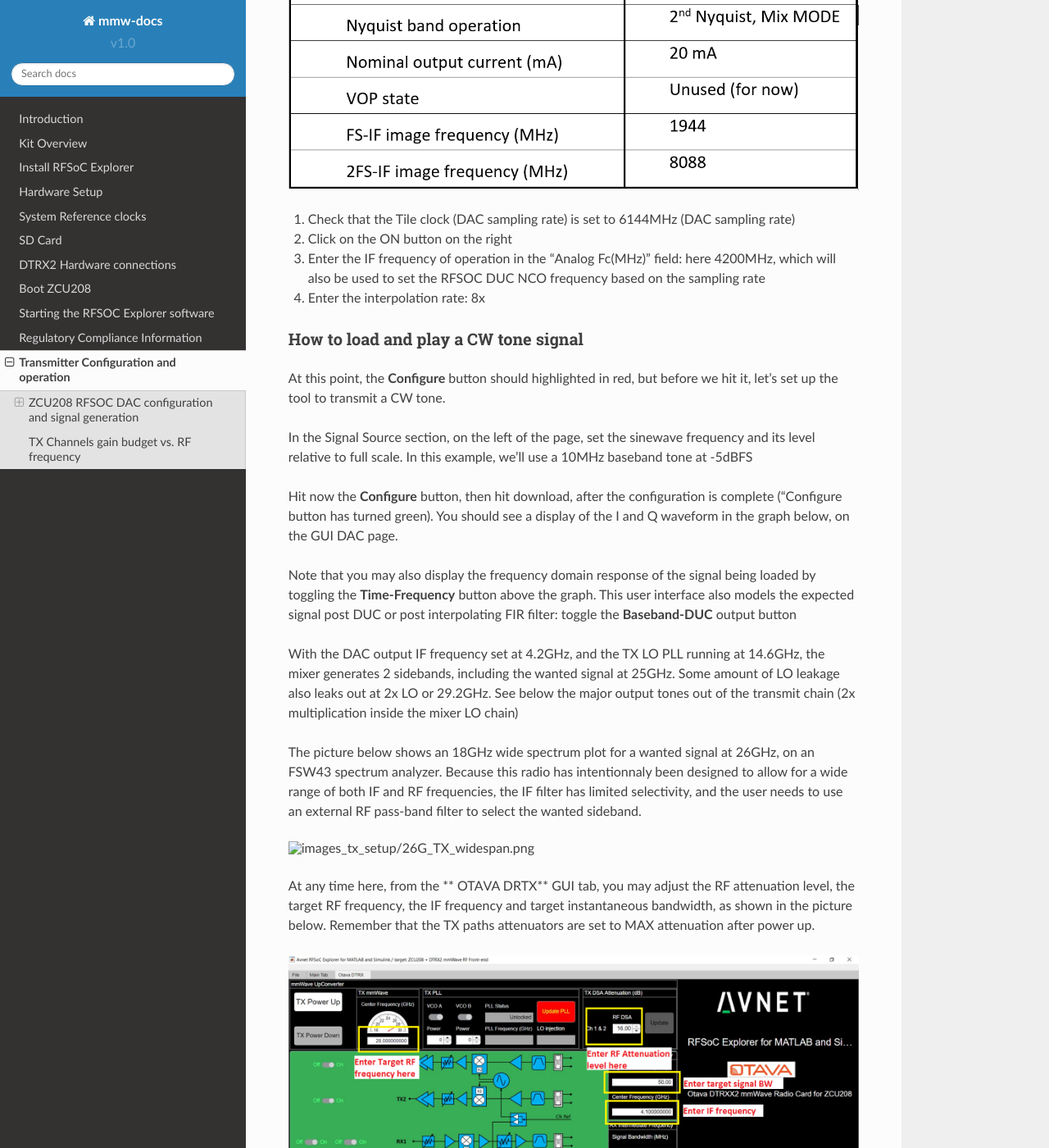
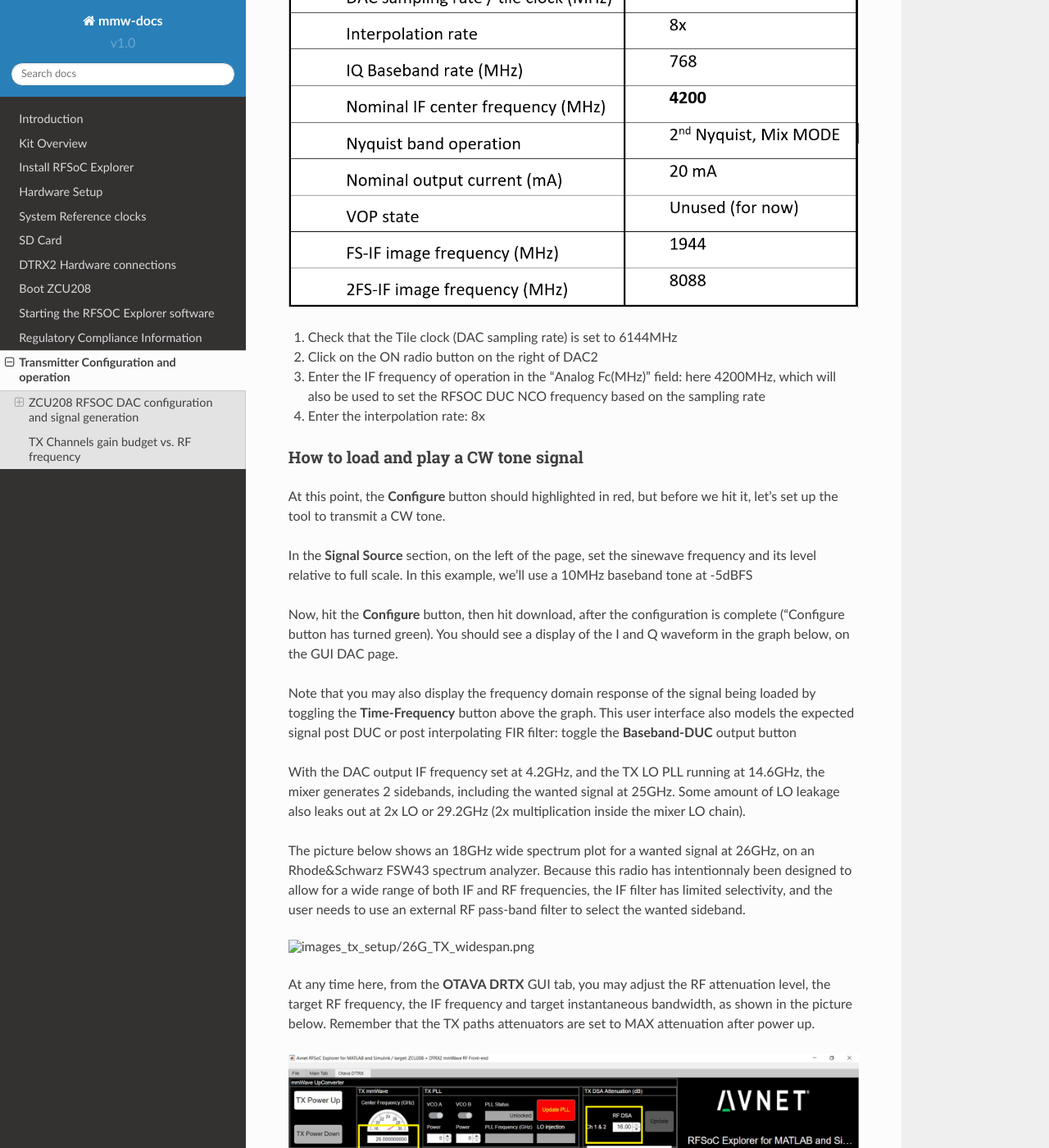
Before and after one commit to AvnetDev/rfsoc-board-docs, a Sphinx documentation site: the page built from docs/source/tx_setup.rst, in a window 1280 px wide and 1400 px high, scrolled down 1588 px. Shown: the whole window at 82% size. Built offline with Sphinx 7.4.7 and the Read the Docs theme 2.0.0, drawn with Linux system fonts in a browser that asks for light colours; some of the changed text lies outside the part shown.

Commit message:
New DAC config summary table

```diff
--- a/docs/source/tx_setup.rst
+++ b/docs/source/tx_setup.rst
@@ -2,7 +2,9 @@ Transmitter Configuration and operation
 =======================================
 
 In this procedure, we will run the transmitters to the default mmW output frequency of 25GHz.
+
 Set the spectrum analyzer center frequency to 25GHz then, to observe the signal transmitted after power up.
+
 From the RFSOC Explorer application, go to the “Otava DTRX” tab and hit the **“TX Power up”** button. This powers-up both TX channels and performs a default configuration of the 2 RF transmit channels.
 
 **Insert picture of the RFSOC Explorer DTRX2 page**
@@ -10,10 +12,11 @@ From the RFSOC Explorer application, go to the “Otava DTRX” tab and hit the
 The average current drawn on the 12V supply should then be about 760mA.
 
 By defaults, both TX channels should be ON, and in the following state:
+
 -	The default RF frequency is 25GHz and the TX PLL is programmed to an LO at 14.6GHz, for a default IF frequency of 4.2GHz.
--	The TX PLL visual lock indicator D2 should be lit (green LED)
--	Both TX channel 1 and channel 2 are enabled and powered
--	Both Ch1 and Ch2 RF attenuators are set to max attenuation at -15.5dB
+-	The TX PLL visual lock indicator D2, on the radio card, should be lit (green LED)
+-	Both TX channel 1 and channel 2 are enabled and powered up
+-	Both Ch1 and Ch2 RF attenuators are set to **MAX attenuation** at -15.5dB
 
 ZCU208 RFSOC DAC configuration and signal generation
 ----------------------------------------------------
@@ -24,7 +27,7 @@ How to configure and program the RFSOC DACs
 
 #. Go back to the main tab of the RFSOC Explorer tool
 #. Hit the ON button for the DAC tile 0 228 and wait for the initialization to complete (may take 30 seconds)
-#. Then click on the highlighted DAC icons after the prompt, which brings you to the DAC configuration page, shown below.
+#. Then click on the highlighted DACs icons after the prompt, which brings you to the DAC configuration page, shown below.
 
 .. image:: images_tx_setup/RFSOCX_RFSOC_DACs_cntrl_page.jpg
 
@@ -34,10 +37,10 @@ How to configure and program the RFSOC DACs
 
 Let’s start with the DAC2 and configure it as shown in this table:
 
-.. image:: images_tx_setup/DACs_config_table.png
+.. image:: images_tx_setup/DACs_config_table_2.png
 
-#. Check that the Tile clock (DAC sampling rate) is set to 6144MHz (DAC sampling rate)
-#. Click on the ON button on the right
+#. Check that the Tile clock (DAC sampling rate) is set to 6144MHz
+#. Click on the ON radio button on the right of DAC2
 #. Enter the IF frequency of operation in the "Analog Fc(MHz)" field: here 4200MHz, which will also be used to set the RFSOC DUC NCO frequency based on the sampling rate
 #. Enter the interpolation rate: 8x
 
@@ -47,31 +50,31 @@ How to load and play a CW tone signal
 
 At this point, the **Configure** button should highlighted in red, but before we hit it, let's set up the tool to transmit a CW tone.
 
-In the Signal Source section, on the left of the page, set the sinewave frequency and its level relative to full scale.
+In the **Signal Source** section, on the left of the page, set the sinewave frequency and its level relative to full scale.
 In this example, we’ll use a 10MHz baseband tone at -5dBFS
 
-Hit now the **Configure** button, then hit download, after the configuration is complete ("Configure button has turned green).
+Now, hit the **Configure** button, then hit download, after the configuration is complete ("Configure button has turned green).
 You should see a display of the I and Q waveform in the graph below, on the GUI DAC page.
 
 Note that you may also display the frequency domain response of the signal being loaded by toggling the **Time-Frequency** button above the graph.
 This user interface also models the expected signal post DUC or post interpolating FIR filter: toggle the **Baseband-DUC** output button
 
-With the DAC output IF frequency set at 4.2GHz, and the TX LO PLL running at 14.6GHz, the mixer generates 2 sidebands, including the wanted signal at 25GHz. Some amount of LO leakage also leaks out at 2x LO or 29.2GHz. See below the major output tones out of the transmit chain (2x multiplication inside the mixer LO chain)
+With the DAC output IF frequency set at 4.2GHz, and the TX LO PLL running at 14.6GHz, the mixer generates 2 sidebands, including the wanted signal at 25GHz. Some amount of LO leakage also leaks out at 2x LO or 29.2GHz (2x multiplication inside the mixer LO chain).
 
-The picture below shows an 18GHz wide spectrum plot for a wanted signal at 26GHz, on an FSW43 spectrum analyzer. Because this radio has intentionnaly been designed to allow for a wide range of both IF and RF frequencies, the IF filter has limited selectivity, and the user needs to use an external RF pass-band filter to select the wanted sideband.
+The picture below shows an 18GHz wide spectrum plot for a wanted signal at 26GHz, on an Rhode&Schwarz FSW43 spectrum analyzer. Because this radio has intentionnaly been designed to allow for a wide range of both IF and RF frequencies, the IF filter has limited selectivity, and the user needs to use an external RF pass-band filter to select the wanted sideband.
 
 
 .. image:: images_tx_setup/26G_TX_widespan.png
 
-At any time here, from the ** OTAVA DRTX** GUI tab, you may adjust the RF attenuation level, the target RF frequency, the IF frequency and target instantaneous bandwidth, as shown in the picture below. Remember that the TX paths attenuators are set to MAX attenuation after power up.
+At any time here, from the **OTAVA DRTX** GUI tab, you may adjust the RF attenuation level, the target RF frequency, the IF frequency and target instantaneous bandwidth, as shown in the picture below. Remember that the TX paths attenuators are set to MAX attenuation after power up.
 
 .. image:: images_tx_setup/RFSOCX_DTRX2_TX_instructions1.png
 
 Note that the RFSOC Explorer GUI software automatically calculates the PLL output frequency based on the wanted RF frequency and IF frequency.
-You’ll need to hit the **“Update PLL”** button every time you change the RF, IF , BW frequencies to program the PLL accordingly.
+You’ll need to hit the **“Update PLL”** button every time you change the RF, or the IF, or the target Bandwidth frequencies, to program the PLL accordingly.
 
 On the DTRX2 card, the PLL circuit is configured to only run up to its maximum VCO fundamental frequency of <15.3GHz. Therefore, the mixer will operate in high-side injection until that threshold is reached and then switched to low-side injection.
-For an IF of 4.1GHz, this means:
+For an IF of 4.2GHz, this means:
 
 -	High side injection up to an RF of 2*PLL_freq – IF = 2*15.3 – 4.2 =  26.4GHz
 
```
Also changed, not shown: other parts of docs/source/tx_setup.rst (+7 -0 lines), docs/source/images_tx_setup/DACs_config_table_2.png (renamed from docs/source/images_tx_setup/DACs_config_table.png).
